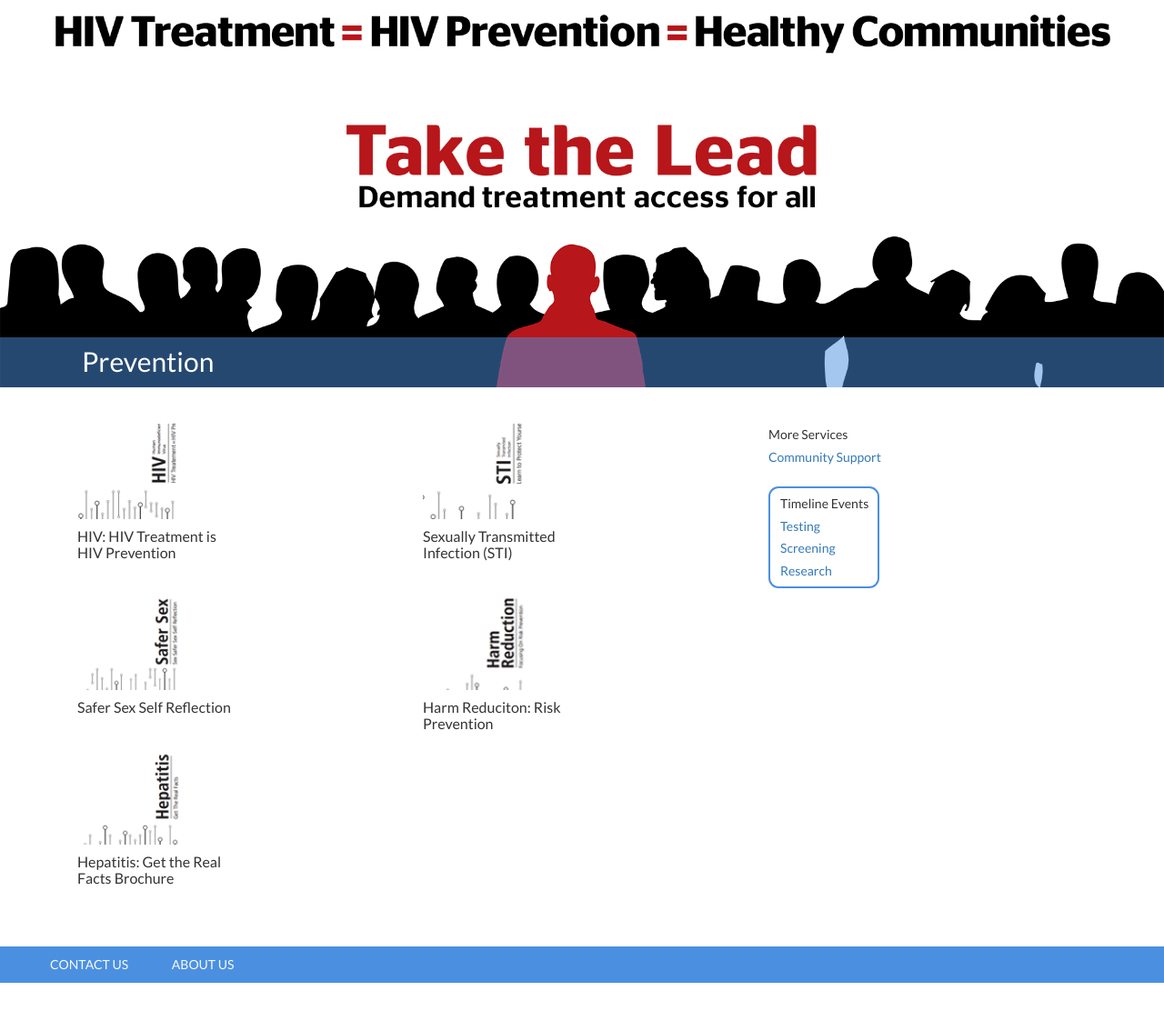
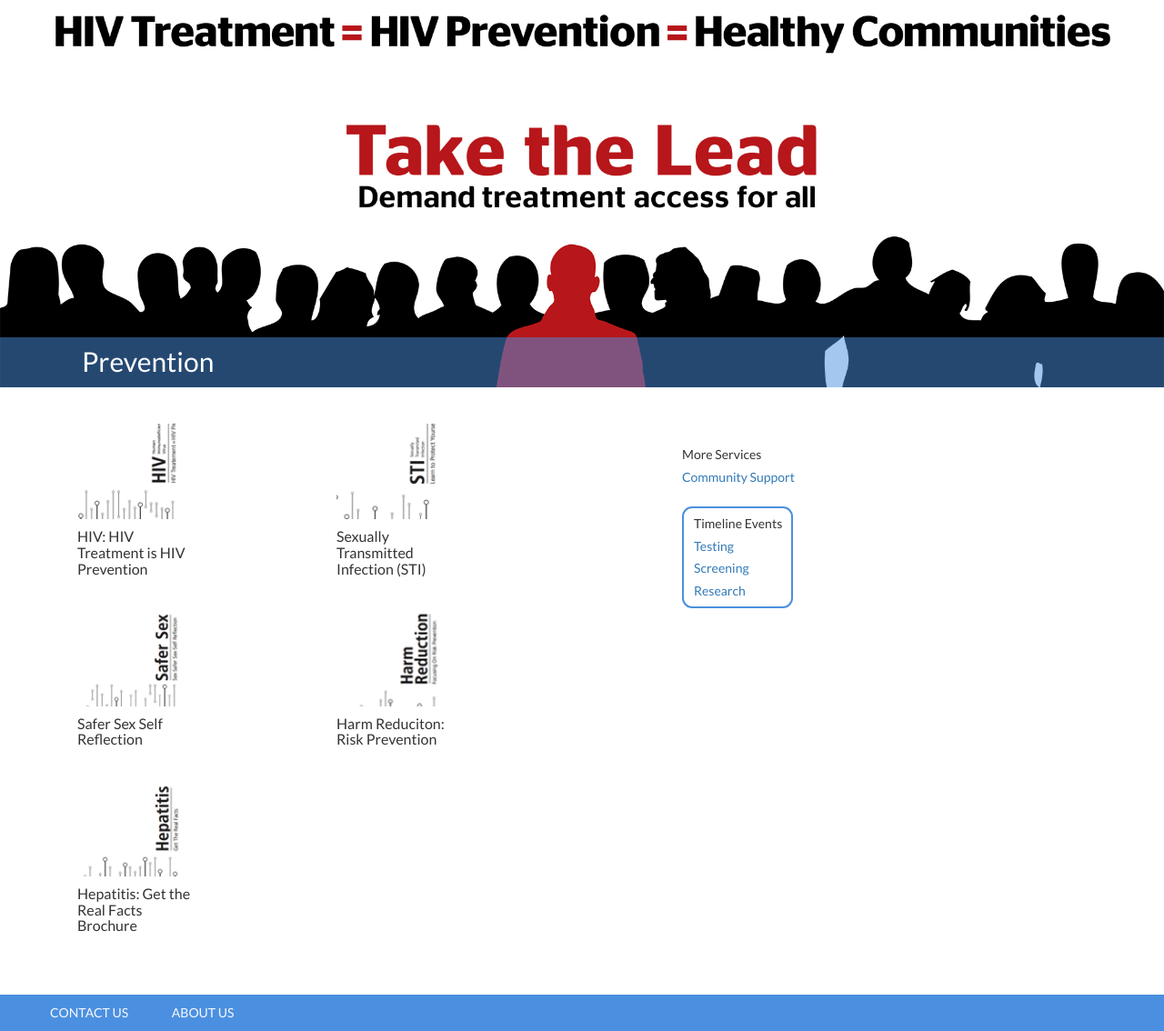
Before and after one commit to RadBitt/HIV-Timeline, a PHP site: page /prevention.php in a window 1280 px wide. Shown: the part 55-1189 px from the top of the page at 91% size. Before the commit the page ends 1136 px from the top, so only its background shows below. Run offline with PHP 8.4, Linux system fonts and the light colour scheme; some libraries are stand-ins or nearby versions.

Commit message:
matched all right-side columns

```diff
--- a/aboutHIV.php
+++ b/aboutHIV.php
@@ -11,7 +11,7 @@
 
 	<div class="abouthiv container">
 		<div class="content-wrapper">
-			<div class="content col-md-5 col-sm-12">
+			<div class="content col-md-6 col-sm-12">
 				<h3>What is HIV?</h3>
 				<h4>HIV stands for Human Immunodeficiency Virus.</h4>
 				<p>An HIV virus infection causes chronic inflammation and weakens the body's immune system. Over time, this inflammation can affect many systems in the body and make it increasingly difficult for the body to fight off other infections. People with the HIV infection may experience serious symptoms, or none at all. They may not even know they have the infection and are able to pass it on to others. <strong>There is no cure.</strong> New treatment for this chronic disease is less toxic than the virus and suppresses viral load (amount of HIV virus in the body) which decreases transmission to others, and allows people to live longer fuller lives.</p>
--- a/classes.php
+++ b/classes.php
@@ -28,7 +28,7 @@
 			</div>
 		</div>
 
-		<div class="col-md-3"></div>
+		<div class="col-md-1 col-sm-12"></div>
 
 		<div class="col-md-3 col-sm-12">
 			<div class="more-services">
--- a/partners.php
+++ b/partners.php
@@ -28,6 +28,8 @@
 			</ul>
 		</div>
 
+		<div class="col-md-1 col-sm-12"></div>
+
 		<div class="timeline-events-container col-md-3 col-sm-12">
 			<div class="more-services">
 				<ul>More Services
--- a/prevention.php
+++ b/prevention.php
@@ -12,7 +12,7 @@
 	</div>
 
 	<div class="prevention container">
-		<div class="content col-md-4">
+		<div class="content col-md-3">
 			<div class="brochure">
 				<a href="static/img/brochures/hiv-treatment-prevention.pdf">
 				<img src="static/img/brochures/HIV.thumb.png">
@@ -32,9 +32,9 @@
 				</a>
 				<h4>Hepatitis: Get the Real Facts Brochure</h4>
 			</div>
+      </div>
 
-        </div>
-   	 	<div class="content col-md-4">
+   	 	<div class="content col-md-3">
 				<div class="brochure">
 					<a href="sti-pamphlet.pdf">
 					<img src="static/img/brochures/STI.thumb.png">
@@ -49,7 +49,10 @@
 					<h4>Harm Reduciton: Risk Prevention</h4>
 				</div>
 			</div>
-		<div class="col-md-3">
+
+			<div class="col-md-1 col-sm-12"></div>
+
+		<div class="col-md-3 col-sm-12">
 			<div class="more-services">
 				<ul>More Services
 					<li><a href="support<?php echo $ext ?>">Community Support</a></li>
--- a/static/css/main.css
+++ b/static/css/main.css
@@ -62,6 +62,10 @@ ul {
 .centerBlock {
   display: table;
   /*margin: 0 auto;*/
+}
+
+.more-services {
+  margin-top: 22px;
 }
 
 .more-services ul, .external-links {
--- a/support.php
+++ b/support.php
@@ -50,12 +50,12 @@
 			</section>
 		</div>
 
-		<div class="col-md-1 col-sm-12"></div>
+		<div class="col-md-2 col-sm-12"></div>
 
 		<div class="timeline-events-container col-md-3 col-sm-12">
 			<div class="more-services">
 				<ul>More Services
-					<li><a href="testing.<?php echo $ext ?>">Testing</a></li>
+					<li><a href="testing<?php echo $ext ?>">Testing</a></li>
 				</ul>
 			</div>
 			<div class="centerBlock">
--- a/testing.php
+++ b/testing.php
@@ -12,14 +12,16 @@
 	</div>
 
 	<div class="container">
-		<div class="content col-md-6">
+		<div class="content col-md-5 col-sm-12">
 			<p>Click below for</p>
 			<p><a href="http://www.sfhiv.org/our-services/hiv-testing/" target="_blank">HIV testing sites in San Francisco</a></p>
       <p><a href="http://www.ccsf.edu/en/educational-programs/school-and-departments/school-of-health-and-physical-education/health-education-and-community-health-studies0/hiv-sti-prevention/HIVclassesprojects1.html" target="_blank">Visit the Link Center at MUB 301 for more HIV/STI testing referrals</a></p>
  			<p>Screening services for Sexually Transmitted Infections (STI) are available at the City College of San Francisco Student Health Center at a reduced rate or at no cost if a student qualifies for <a href="http://www.ccsf.edu/en/student-services/student-health-services/medical-service/family-pact.html">Family Pact Program</a> and meets the criteria for screening.</p>
 		</div>
 
-		<div class="timeline-events-container col-md-3">
+		<div class="col-md-2 col-sm-12"></div>
+
+		<div class="timeline-events-container col-md-3 col-sm-12">
 			<div class="more-services">
 				<ul>More Services
 					<li><a href="support<?php echo $ext ?>">Community Support</a></li>
--- a/videos.php
+++ b/videos.php
@@ -27,7 +27,7 @@
 
 		</div>
 
-		<div class="col-md-2"></div>
+		<div class="col-md-1 col-sm-12"></div>
 
 		<div class="more-services col-md-3 col-sm-12">
 			<ul>More Services
```
Also changed, not shown: advocacy.php (+3 -4 lines). Lines whose indentation alone changed are shown as unchanged.
